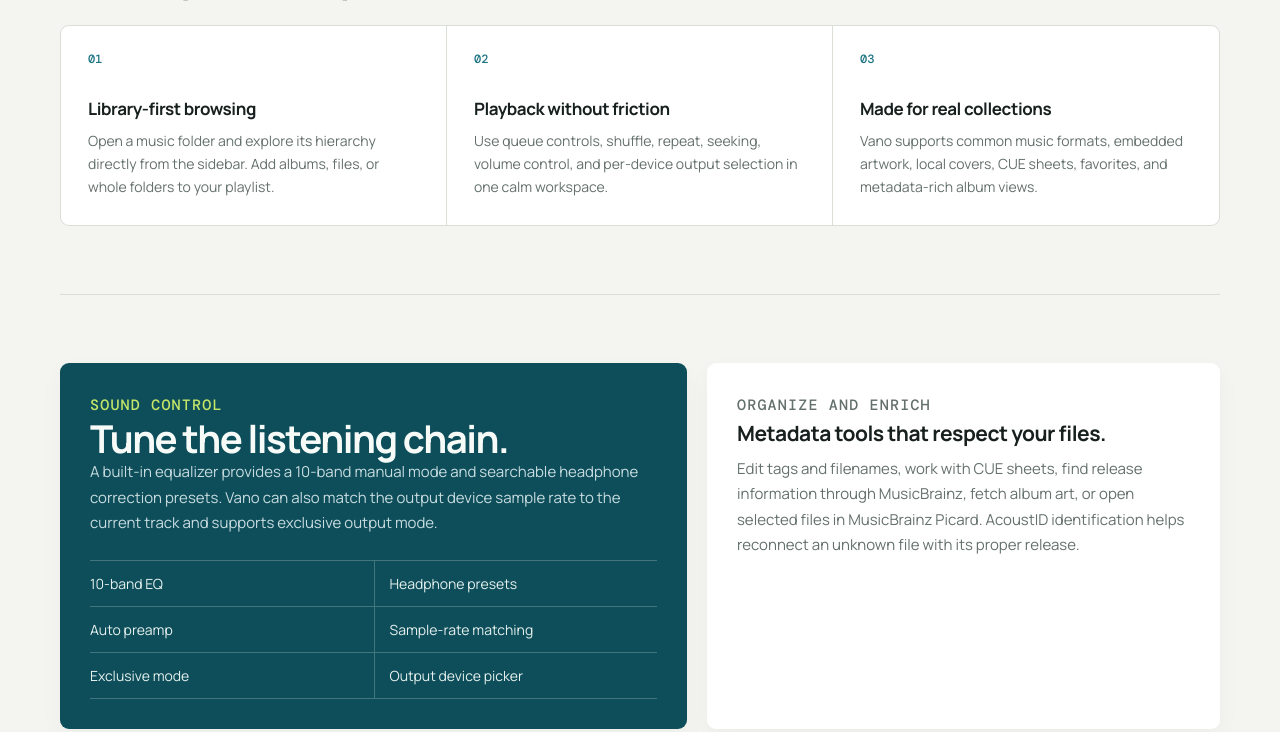
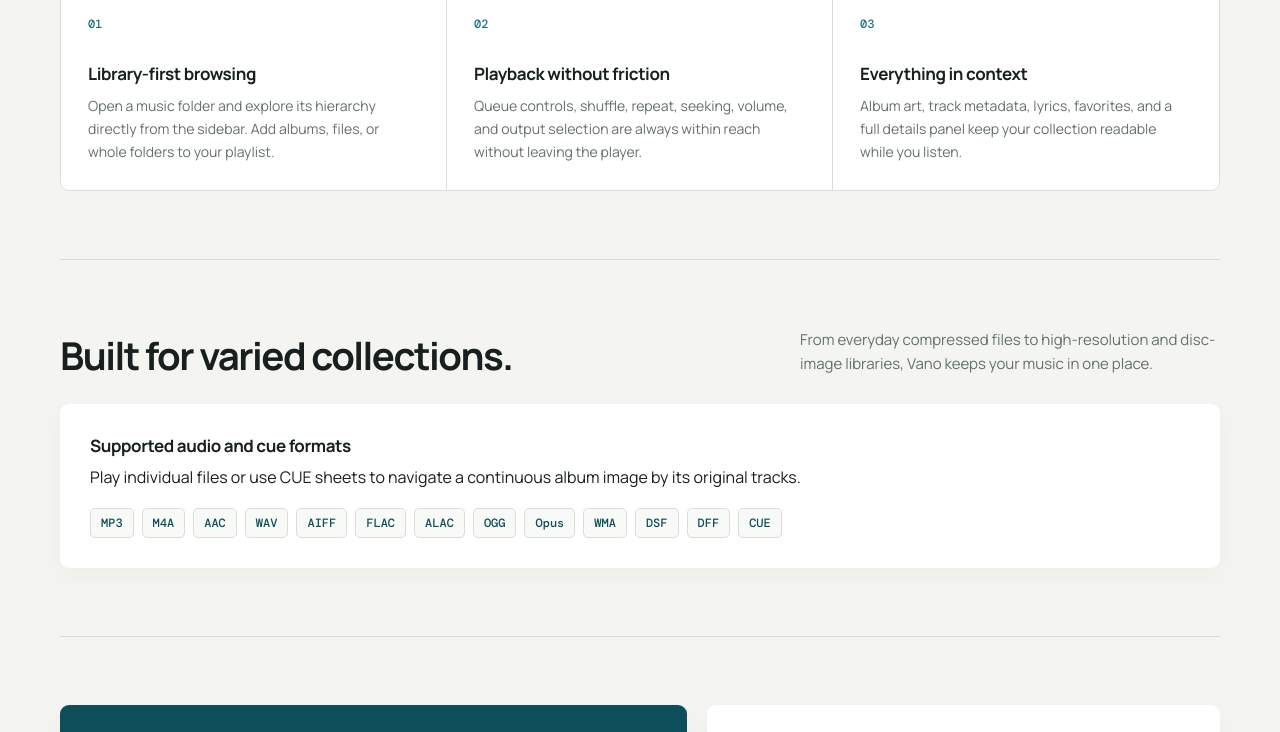
Before and after one commit to yaquake-dot-com/appstore, a website: page vano/index.html in a window 1280 px wide. Shown: the part 764-1496 px from the top of the page. Drawn offline with nearby package versions, Linux system fonts and the light colour scheme.

Commit message:
Vano Audio Player

```diff
--- a/vano/index.html
+++ b/vano/index.html
@@ -37,11 +37,6 @@
         .intro { max-width: 560px; margin-bottom: 26px; color: var(--muted); font-size: 17px; line-height: 1.7; }
         .platform { display: inline-flex; align-items: center; gap: 8px; padding: 9px 12px; border: 1px solid var(--line); border-radius: 6px; background: rgba(255,255,255,.55); color: var(--aqua-dark); font: 500 12px/1 "DM Mono", monospace; }
         .window { overflow: hidden; border: 1px solid rgba(13, 78, 90, .22); border-radius: 10px; background: var(--surface); box-shadow: var(--shadow); transform: rotate(1.5deg); }
-        .window-bar { display: flex; gap: 7px; padding: 12px 14px; border-bottom: 1px solid var(--line); background: #edf0ec; }
-        .window-bar span { width: 10px; height: 10px; border-radius: 50%; background: #d0d8d1; }
-        .window-bar span:first-child { background: #ec7c6c; }
-        .window-bar span:nth-child(2) { background: #ebbf67; }
-        .window-bar span:nth-child(3) { background: #68b781; }
         .window img { display: block; width: 100%; aspect-ratio: 1.76; object-fit: cover; object-position: center; }
         .section { padding: 68px 0; border-top: 1px solid var(--line); }
         .section-heading { display: flex; justify-content: space-between; align-items: end; gap: 24px; margin-bottom: 28px; }
@@ -53,6 +48,9 @@
         .feature-index { display: block; margin-bottom: 32px; color: var(--aqua); font: 500 12px/1 "DM Mono", monospace; }
         h3 { margin-bottom: 9px; font-size: 17px; letter-spacing: -0.025em; }
         .feature p { margin-bottom: 0; color: var(--muted); font-size: 14px; line-height: 1.65; }
+        .format-card { padding: 30px; border-radius: 9px; background: var(--surface); box-shadow: 0 8px 24px rgba(23, 32, 30, .035); }
+        .formats { display: flex; flex-wrap: wrap; gap: 8px; margin: 20px 0 0; padding: 0; list-style: none; }
+        .formats li { padding: 8px 10px; border: 1px solid var(--line); border-radius: 5px; color: var(--aqua-dark); background: #f8faf7; font: 500 12px/1 "DM Mono", monospace; }
         .detail-grid { display: grid; grid-template-columns: 1.1fr .9fr; gap: 20px; }
         .detail-card { padding: 30px; border-radius: 9px; background: var(--surface); box-shadow: 0 8px 24px rgba(23, 32, 30, .035); }
         .detail-card.dark { background: var(--aqua-dark); color: #f7fbf8; }
@@ -98,7 +96,6 @@
                 <span class="platform">macOS 26 and later</span>
             </div>
             <div class="window">
-                <div class="window-bar" aria-hidden="true"><span></span><span></span><span></span></div>
                 <img src="screenshot.png" alt="Vano Audio Player showing an album playlist and track details">
             </div>
         </header>
@@ -110,9 +107,23 @@
             </div>
             <div class="features">
                 <article class="feature"><span class="feature-index">01</span><h3>Library-first browsing</h3><p>Open a music folder and explore its hierarchy directly from the sidebar. Add albums, files, or whole folders to your playlist.</p></article>
-                <article class="feature"><span class="feature-index">02</span><h3>Playback without friction</h3><p>Use queue controls, shuffle, repeat, seeking, volume control, and per-device output selection in one calm workspace.</p></article>
-                <article class="feature"><span class="feature-index">03</span><h3>Made for real collections</h3><p>Vano supports common music formats, embedded artwork, local covers, CUE sheets, favorites, and metadata-rich album views.</p></article>
+                <article class="feature"><span class="feature-index">02</span><h3>Playback without friction</h3><p>Queue controls, shuffle, repeat, seeking, volume, and output selection are always within reach without leaving the player.</p></article>
+                <article class="feature"><span class="feature-index">03</span><h3>Everything in context</h3><p>Album art, track metadata, lyrics, favorites, and a full details panel keep your collection readable while you listen.</p></article>
             </div>
+        </section>
+
+        <section class="section" aria-labelledby="formats-title">
+            <div class="section-heading">
+                <h2 id="formats-title">Built for varied collections.</h2>
+                <p>From everyday compressed files to high-resolution and disc-image libraries, Vano keeps your music in one place.</p>
+            </div>
+            <article class="format-card">
+                <h3>Supported audio and cue formats</h3>
+                <p class="section-heading" style="display: block; margin: 0; max-width: 760px;">Play individual files or use CUE sheets to navigate a continuous album image by its original tracks.</p>
+                <ul class="formats" aria-label="Supported formats">
+                    <li>MP3</li><li>M4A</li><li>AAC</li><li>WAV</li><li>AIFF</li><li>FLAC</li><li>ALAC</li><li>OGG</li><li>Opus</li><li>WMA</li><li>DSF</li><li>DFF</li><li>CUE</li>
+                </ul>
+            </article>
         </section>
 
         <section class="section" aria-labelledby="sound-title">
```
